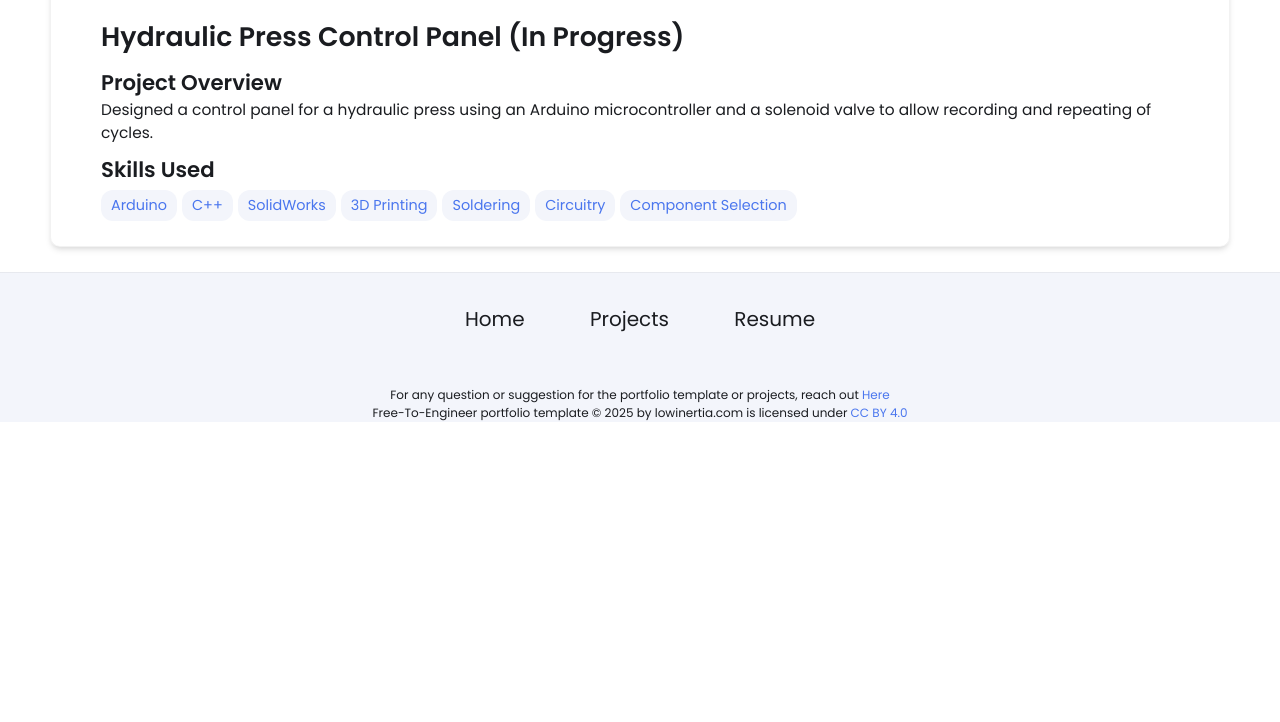
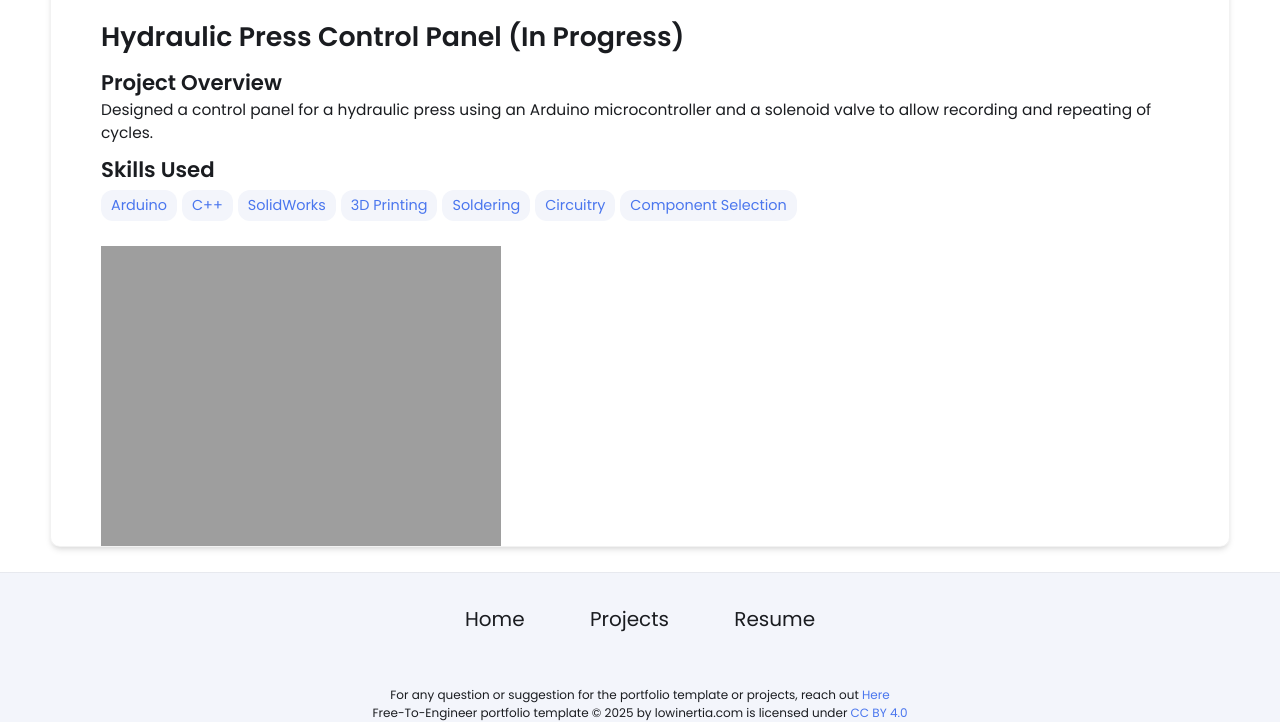
Before and after one commit to loganpreid/loganpreid.github.io, a Jekyll site: the page built from _projects/HydraulicPressControlPanel/index.md, in a window 1280 px wide. Shown: the part 490-1212 px from the top of the page. Built offline with Jekyll 4.4.1, drawn with Linux system fonts in a browser that asks for light colours; before the commit the page ends 912 px from its top, so only the background shows below that.

Commit message:
Update index.md

```diff
--- a/_projects/HydraulicPressControlPanel/index.md
+++ b/_projects/HydraulicPressControlPanel/index.md
@@ -15,4 +15,4 @@ main-image: /PressControlPanelProgress9-18-25.JPG
 
 ---
 
-{% include image-gallery.html images="" height="400" %}
+{% include image-gallery.html images="HydraulicPressControlPanel (1).pdf" height="400" %}
```
